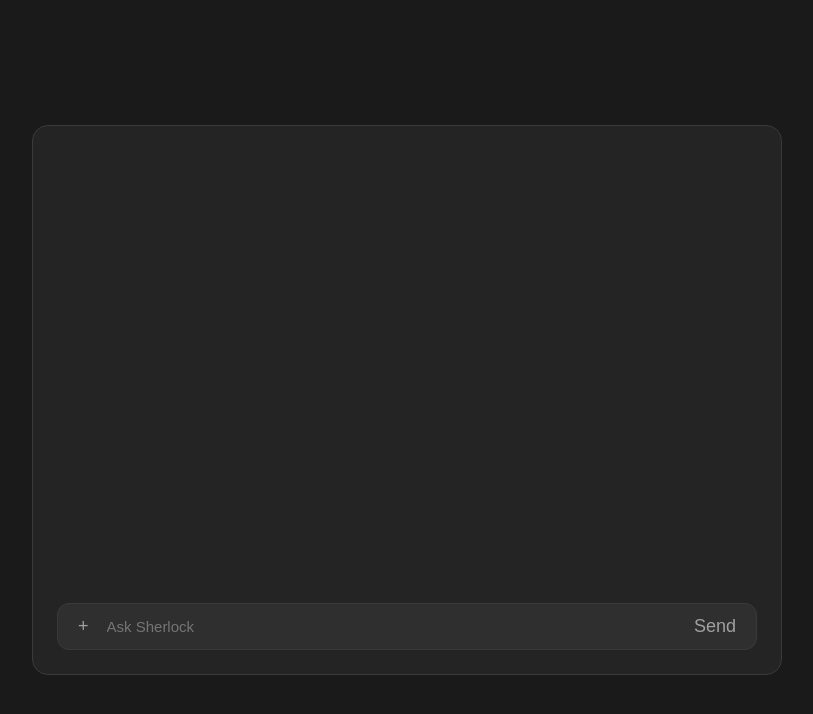
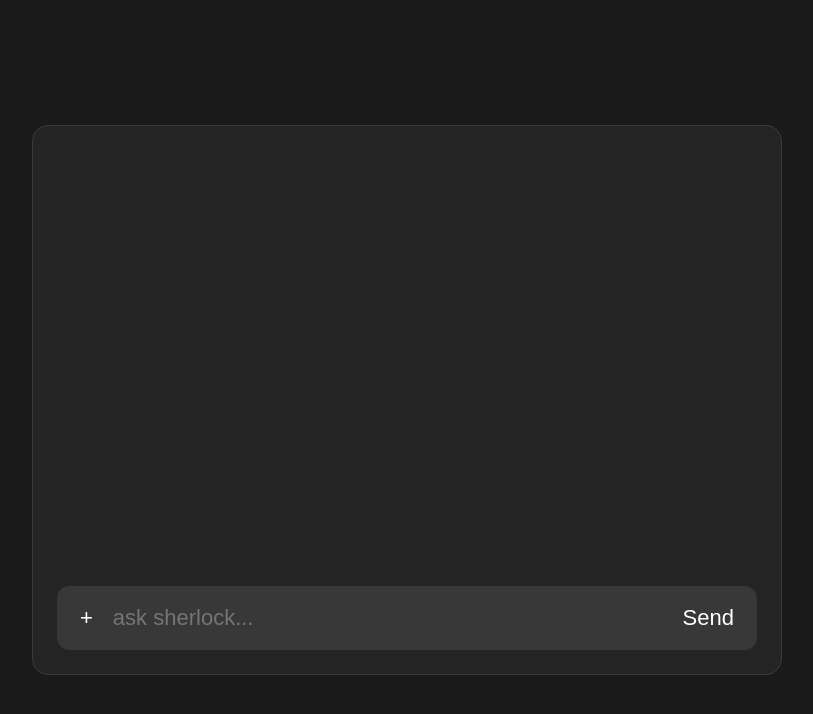
Before and after one commit to eddan99/Sherlock, a React app in the folder frontend/: page / in a window 1280 px wide. Shown: the top 714 px of the page, without its empty margins (233-1046 px from the left). Built offline with nearby package versions, Linux system fonts and the light colour scheme; the HTML template or start-up script is replaced by a standard one.

Commit message:
fixed some styling

```diff
--- a/frontend/src/App.css
+++ b/frontend/src/App.css
@@ -16,7 +16,6 @@ body {
   padding: 24px;
   display: flex;
   flex-direction: column;
-  justify-content: space-between;
   gap: 16px;
   min-height: 500px;
 }
@@ -33,8 +32,8 @@ body {
   display: flex;
   align-items: center;
   gap: 8px;
-  background: #2f2f2f;
-  border: 1px solid #3a3a3a;
+  background: #393838;
+  border: 1px solid #37373a;
   border-radius: 12px;
   padding: 8px 12px;
 }
@@ -44,17 +43,17 @@ body {
   background: none;
   border: none;
   outline: none;
-  color: #e0e0e0;
-  font-size: 15px;
+  color: #ffffff;
+  font-size: 22px;
 }
 
 .upload-btn, .send-btn {
   background: none;
   border: none;
-  color: #a0a0a0;
+  color: #ffffff;
   cursor: pointer;
-  font-size: 18px;
-  padding: 4px 8px;
+  font-size: 22px;
+  padding: 10px 10px;
   border-radius: 8px;
 }
 
--- a/frontend/src/components/ChatInput.jsx
+++ b/frontend/src/components/ChatInput.jsx
@@ -34,7 +34,7 @@ function ChatInput({ setMessages }) {
       <input
         className="chat-input"
         type="text"
-        placeholder="Ask Sherlock"
+        placeholder="ask sherlock..."
         value={input}
         onChange={(e) => setInput(e.target.value)}
         onKeyDown={(e) => e.key === "Enter" && handleSend()}
```
